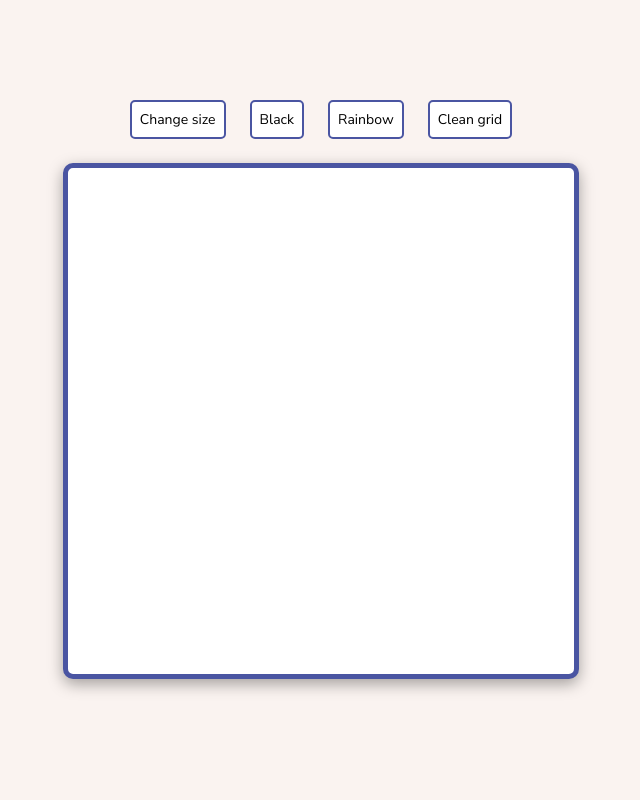
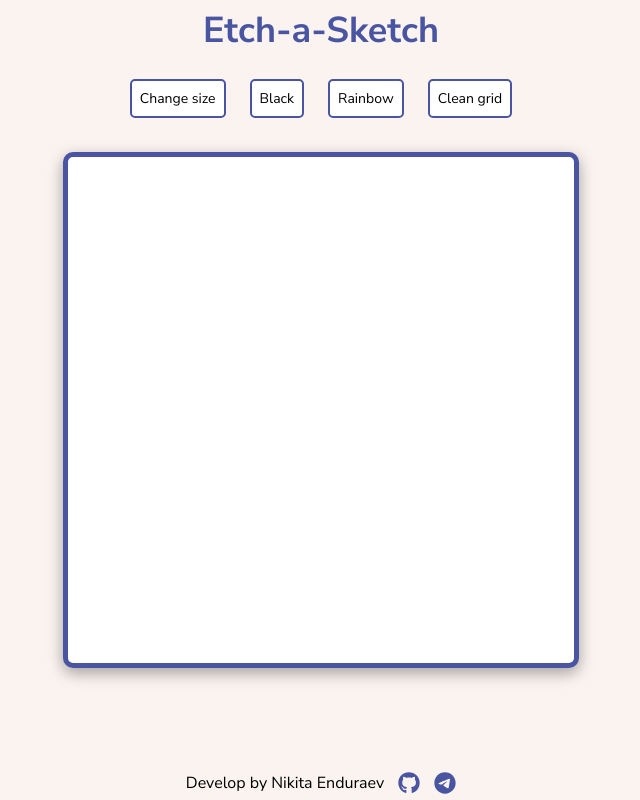
Before and after one commit to ena0berzerk/etchASketchV2, a plain HTML site: page index.html in a window 1280 px wide. Shown: the whole page, without its empty margins (319-959 px from the left). Drawn offline with Linux system fonts and the light colour scheme.

Commit message:
Adding style and icons svg

```diff
--- a/index.html
+++ b/index.html
@@ -9,6 +9,9 @@
   </head>
   <body>
     <div class="main">
+      <header>
+        <h1 class="title">Etch-a-Sketch</h1>
+      </header>
       <div class="buttons">
         <button class="size">Change size</button>
         <button class="black">Black</button>
@@ -16,6 +19,21 @@
         <button class="clean">Clean grid</button>
       </div>
       <div class="container"></div>
+      <footer>
+        <p>Develop by Nikita Enduraev</p>
+        <ul class="social">
+          <li>
+            <a class="github-link" href="https://github.com/ena0berzerk">
+              <img src="icons/github.svg" alt="github icon" />
+            </a>
+          </li>
+          <li>
+            <a class="telegram-link" href="https://t.me/enduraew">
+              <img src="icons/telegram.svg" alt="telegram icon" />
+            </a>
+          </li>
+        </ul>
+      </footer>
     </div>
   </body>
 </html>
--- a/style.css
+++ b/style.css
@@ -7,6 +7,7 @@
   font-family: 'Nunito Sans', sans-serif;
 }
 
+html,
 body {
   background-color: #faf3f0;
 }
@@ -36,12 +37,19 @@ button:active {
   display: flex;
   flex-direction: column;
   align-items: center;
+  justify-content: center;
+  min-height: 100vh;
+}
+
+.title {
+  color: #4a55a2;
+  font-size: 36px;
 }
 
 .buttons {
   display: flex;
   gap: 24px;
-  margin: 100px 0 24px;
+  margin: 24px 0 34px;
 }
 
 /* grid */
@@ -65,3 +73,29 @@ button:active {
   background-color: #111;
   transition: background-color 0.3s;
 }
+
+/* footer */
+
+footer {
+  display: flex;
+  width: 400px;
+  justify-content: center;
+  align-items: center;
+  margin-top: 10vh;
+}
+
+footer p {
+  margin-right: 14px;
+}
+
+.social {
+  display: flex;
+  gap: 14px;
+  list-style-type: none;
+}
+
+.social img {
+  width: 22px;
+  height: 22px;
+  display: flex;
+}
```
Also changed, not shown: icons/github.svg (added), icons/telegram.svg (added).
